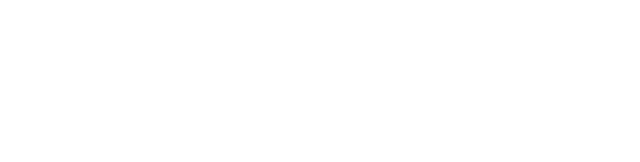
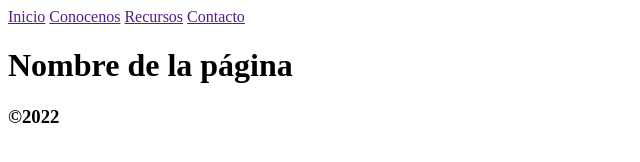
Before and after one commit to Villamarinji/TPO-CaC, a plain HTML site: page index.html in a window 1280 px wide. Shown: the whole page, without its empty margins (0-640 px from the left). Drawn offline with Linux system fonts and the light colour scheme.

Commit message:
Agregue el nav

```diff
--- a/index.html
+++ b/index.html
@@ -4,9 +4,21 @@
     <meta charset="UTF-8">
     <meta http-equiv="X-UA-Compatible" content="IE=edge">
     <meta name="viewport" content="width=device-width, initial-scale=1.0">
-    <title>Document</title>
+    <title>TPO CaC</title>
+    <link rel="stylesheet" href="CSS/estilos.css">
 </head>
+<header>
+    <nav>
+        <a href="">Inicio</a>
+        <a href="">Conocenos</a>
+        <a href="">Recursos</a>
+        <a href="">Contacto</a>
+    </nav>
+</header>
 <body>
-
+    <H1>Nombre de la página</H1>
 </body>
+<footer>
+<h3>©2022</h3>
+</footer>
 </html>
```
